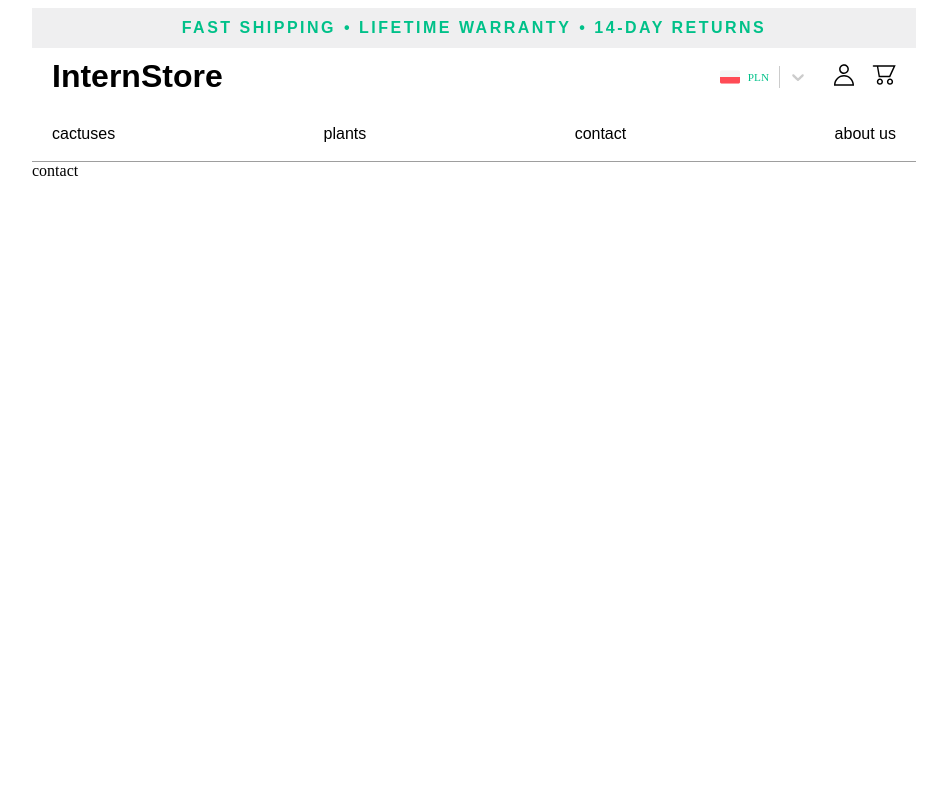
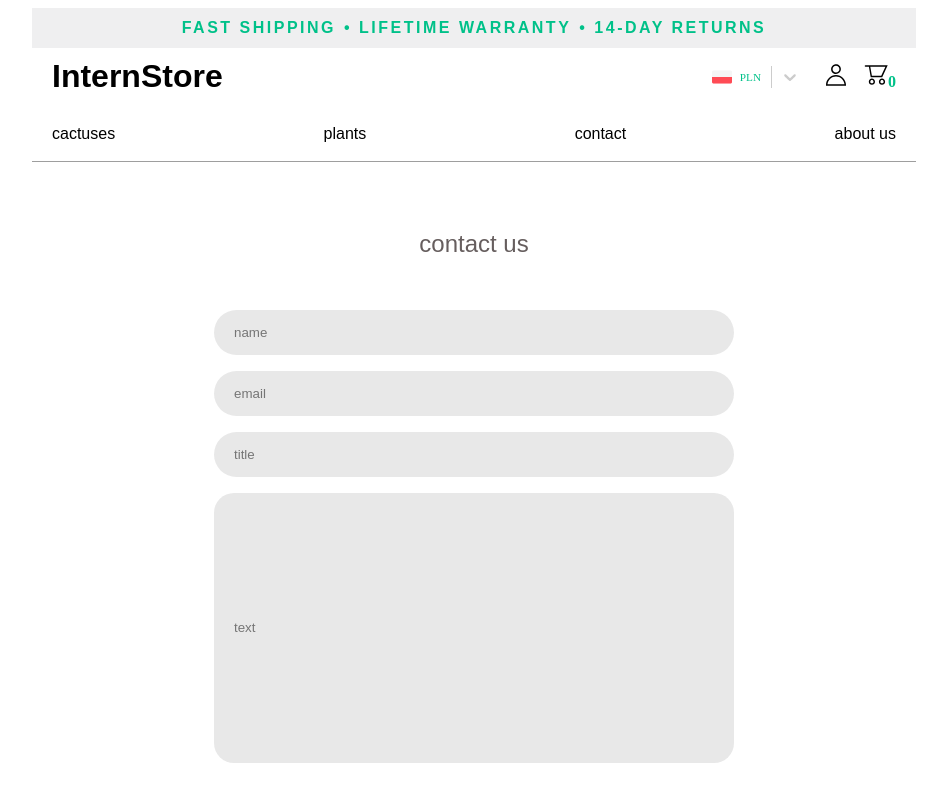
Before and after one commit to Novacci/intern-store, a Next.js app: page /contact in a window 1280 px wide. Shown: the top 800 px of the page, without its empty margins (166-1113 px from the left). Built offline with nearby package versions, Linux system fonts and the light colour scheme.

Commit message:
Installed react-form-hook package and created form component

```diff
--- a/app/contact/page.tsx
+++ b/app/contact/page.tsx
@@ -1,5 +1,12 @@
 import React from 'react';
+import Form from '@/components/Form';
+import Footer from '@/components/Footer';
 
 export default function Home() {
-  return <div>contact</div>;
+  return (
+    <div>
+      <Form />
+      <Footer />
+    </div>
+  );
 }
--- /dev/null
+++ b/app/styles/Cart.scss
@@ -0,0 +1,9 @@
+.cart-style {
+  a {
+    text-decoration: none;
+  }
+  span {
+    color: #00c189;
+    font-weight: bold;
+  }
+}
--- /dev/null
+++ b/app/styles/Form.scss
@@ -0,0 +1,58 @@
+.form-container {
+  padding-top: 3rem;
+  width: 480px;
+  height: 900px;
+  margin: auto;
+
+  .errorMsg {
+    color: red;
+  }
+  h2 {
+    text-align: center;
+    font-family: itc-avant-garde-gothic-pro, sans-serif;
+    color: rgb(64, 54, 54);
+    font-weight: 400;
+    opacity: 0.8;
+    padding-bottom: 2rem;
+  }
+  .form-style {
+    display: flex;
+    flex-direction: column;
+    align-items: center;
+    gap: 1rem;
+    .input-style {
+      background-color: rgba(34, 34, 34, 0.1);
+      border: none;
+      width: 100%;
+      border-radius: 50px;
+      padding: 15px 20px;
+      outline: none;
+      color: black;
+    }
+    .input-text-style {
+      background-color: rgba(34, 34, 34, 0.1);
+      border: none;
+      width: 100%;
+      border-radius: 20px;
+      padding: 15px 20px;
+      outline: none;
+      color: black;
+      height: 240px;
+    }
+    input[type='submit'] {
+      text-decoration: none;
+      text-transform: uppercase;
+      border: 2px solid rgb(0, 193, 137);
+      padding: 22px 20px;
+      margin-top: 3rem;
+      width: 150px;
+      height: 60px;
+
+      &:hover {
+        background-color: rgb(0, 193, 137);
+        color: white;
+        transition: background-color 0.5s ease, color 0.5s ease;
+      }
+    }
+  }
+}
--- a/components/Cart.tsx
+++ b/components/Cart.tsx
@@ -2,12 +2,17 @@ import React from 'react';
 import cart from '../public/images/icons/cart.svg';
 import Image from 'next/image';
 import Link from 'next/link';
+import { useState } from 'react';
+import '../app/styles/Cart.scss';
 
 export default function Cart() {
+  const [cartValue, setCartValue] = useState(0);
+
   return (
-    <div>
+    <div className="cart-style">
       <Link href="/cart">
         <Image src={cart} alt="cart" />
+        <span>{cartValue}</span>
       </Link>
     </div>
   );
--- /dev/null
+++ b/components/Form.tsx
@@ -0,0 +1,99 @@
+'use client';
+
+import React from 'react';
+import { useForm } from 'react-hook-form';
+import '../app/styles/Form.scss';
+
+export default function Form() {
+  const {
+    register,
+    handleSubmit,
+    formState: { errors },
+  } = useForm();
+
+  const onSubmit = (data: any) => {
+    console.log(data);
+  };
+  console.log(errors);
+  return (
+    <>
+      <div className="form-container">
+        <h2>contact us</h2>
+        <form className="form-style" onSubmit={handleSubmit(onSubmit)}>
+          <input
+            className="input-style"
+            type="text"
+            {...register('name', {
+              required: 'Name is required.',
+              minLength: {
+                value: 3,
+                message: 'Min length is 3',
+              },
+            })}
+            placeholder="name"
+          />
+          {errors.name && errors.name.type === 'required' && (
+            <p className="errorMsg">Name is required.</p>
+          )}
+          {errors.name && errors.name.type === 'minLength' && (
+            <p className="errorMsg">Name should be at-least 3 characters.</p>
+          )}
+          <input
+            className="input-style"
+            type="email"
+            {...register('email', {
+              required: 'Email is required.',
+              pattern: /^[^@ ]+@[^@ ]+\.[^@ .]{2,}$/,
+            })}
+            placeholder="email"
+          />
+          {errors.email && errors.email.type === 'required' && (
+            <p className="errorMsg">Email is required.</p>
+          )}
+          {errors.email && errors.email.type === 'pattern' && (
+            <p className="errorMsg">Email is not valid.</p>
+          )}
+          <input
+            className="input-style"
+            type="text"
+            {...register('title', {
+              required: 'Title is required.',
+              minLength: {
+                value: 1,
+                message: 'Min length is 1',
+              },
+            })}
+            placeholder="title"
+          />
+          {errors.title && errors.title.type === 'required' && (
+            <p className="errorMsg">Title is required.</p>
+          )}
+          {errors.title && errors.title.type === 'minLength' && (
+            <p className="errorMsg">Title should be at-least 1 characters.</p>
+          )}
+          <input
+            className="input-text-style"
+            type="text"
+            {...register('text', {
+              required: true,
+              maxLength: {
+                value: 300,
+                message: 'Max length is 300',
+              },
+            })}
+            placeholder="text"
+          />
+          {errors.text && errors.text.type === 'required' && (
+            <p className="errorMsg">Do not send empty messages, please.</p>
+          )}
+          {errors.text && errors.text.type === 'maxLength' && (
+            <p className="errorMsg">
+              Max length for message is 300 characters.
+            </p>
+          )}
+          <input type="submit" />
+        </form>
+      </div>
+    </>
+  );
+}
--- a/package.json
+++ b/package.json
@@ -18,6 +18,7 @@
     "next": "13.4.4",
     "react": "18.2.0",
     "react-dom": "18.2.0",
+    "react-hook-form": "^7.45.0-next.1",
     "react-select": "^5.7.3",
     "typescript": "5.1.3"
   },
```
Also changed, not shown: 1 other file (tests, documents, lock files or other folders).
